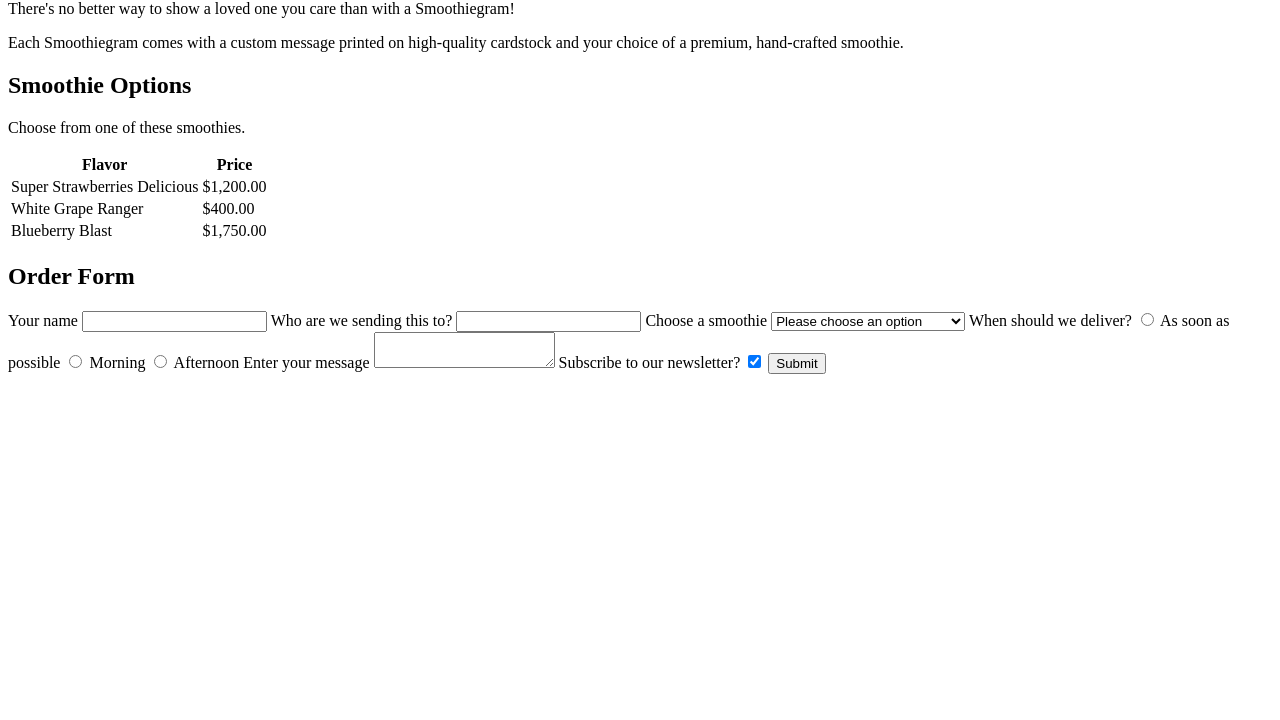
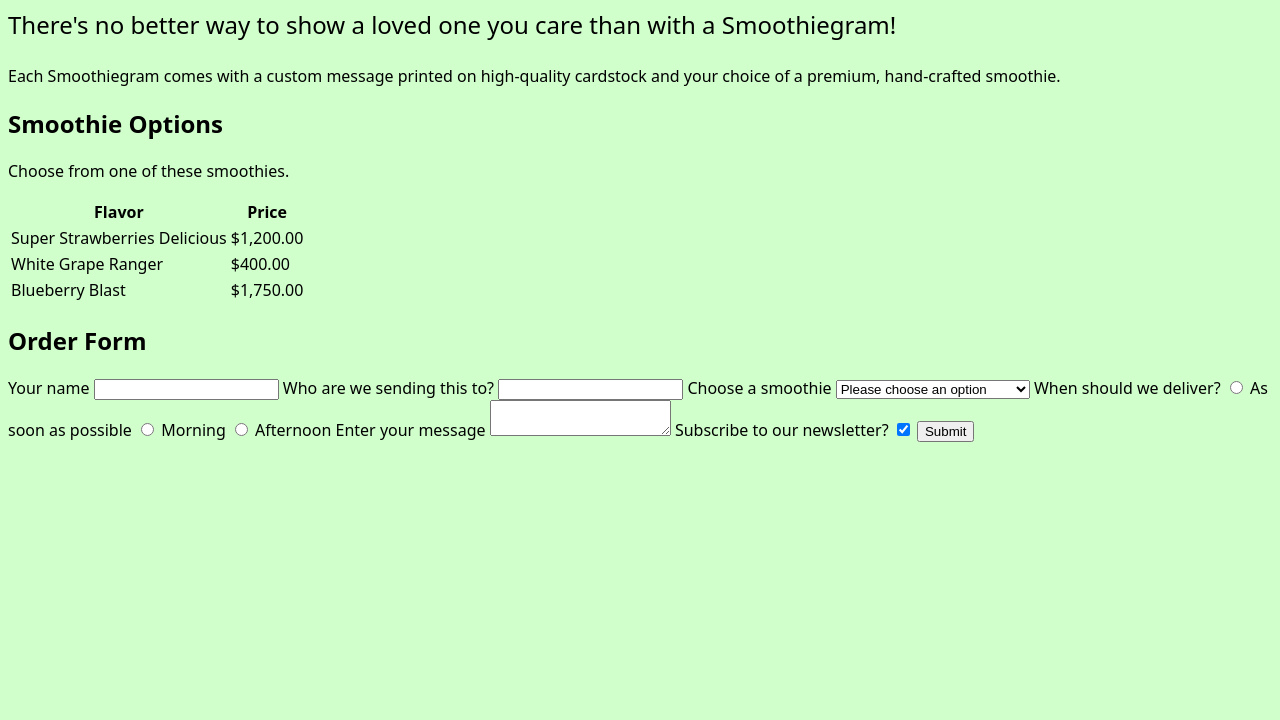
Before and after one commit to ScottBiscuit/wb-html-css-basics, a plain HTML site: page index.html in a window 1280 px wide. Shown: the part 80-800 px from the top of the page. Drawn offline with Linux system fonts and the light colour scheme.

Commit message:
created css file and styled lead paragraph of index

```diff
--- a/index.html
+++ b/index.html
@@ -4,12 +4,13 @@
     <meta charset="UTF-8" />
     <meta name="viewport" content="width=device-width, initial-scale=1.0" />
     <title>Order a Smoothiegram!</title>
+    <link rel="stylesheet" href="styles.css">
   </head>
 
   <body>
     <header>
       <h1>Order a Smoothiegram</h1>
-      <p>There's no better way to show a loved one you care than with a
+      <p class="lead">There's no better way to show a loved one you care than with a
       Smoothiegram!</p>
       <p>Each Smoothiegram comes with a custom message printed on high-quality cardstock
       and your choice of a premium, hand-crafted smoothie.</p>
--- /dev/null
+++ b/styles.css
@@ -0,0 +1,9 @@
+body {
+    font-family: system-ui, -apple-system, BlinkMacSystemFont, 'Segoe UI', Roboto, Oxygen, Ubuntu, Cantarell, 'Open Sans', 'Helvetica Neue', sans-serif;
+    background: #d1ffcc;
+}
+
+.lead {
+    font-size: 1.5em;
+    font-weight: 300;
+}
```
